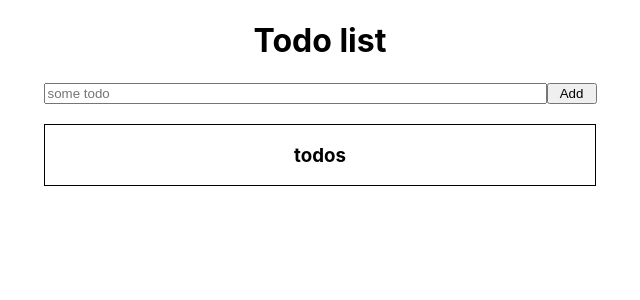
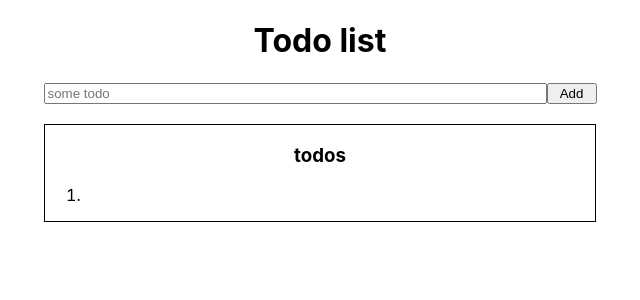
Before and after one commit to vernigora2k/my-react-todo-list, a React (Create React App) app: page / in a window 1280 px wide. Shown: the top 300 px of the page, without its empty margins (320-960 px from the left). Built offline with nearby package versions, Linux system fonts and the light colour scheme.

Commit message:
v.1.0.9temp

```diff
--- a/src/TodoList/TodoList.js
+++ b/src/TodoList/TodoList.js
@@ -8,7 +8,7 @@ export default function TodoList({ inputFormValue }) {
         <div className='todos'>
             <h3 className='todos__title'>todos</h3>
             <ol className='todos__list'>
-                {/* <ItemTodo inputFormValue={inputFormValue}/> */}
+                <ItemTodo inputFormValue={inputFormValue}/>
                 {[...inputFormValue].map((todo, i) => {
                     console.log('temp')
                 })}
```
